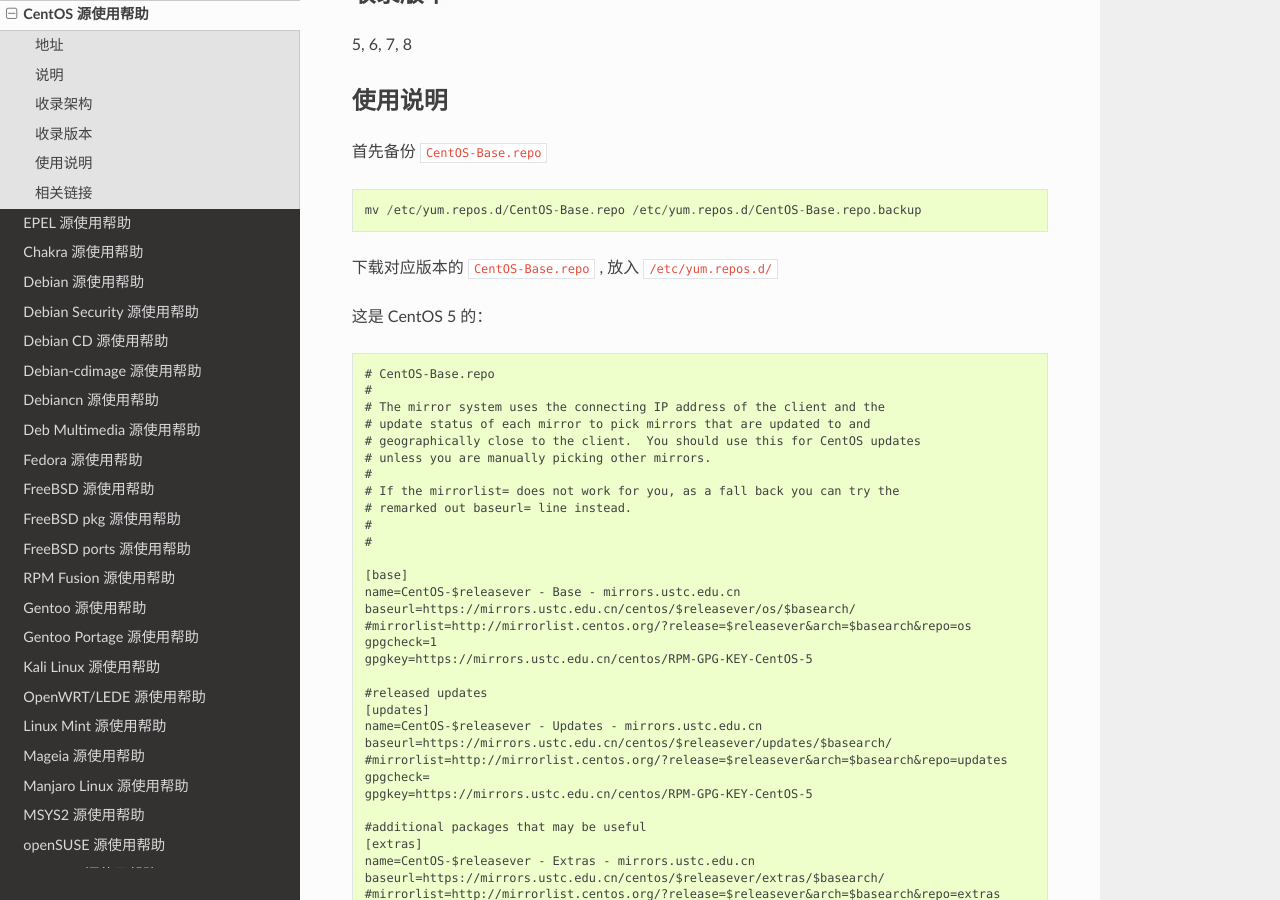
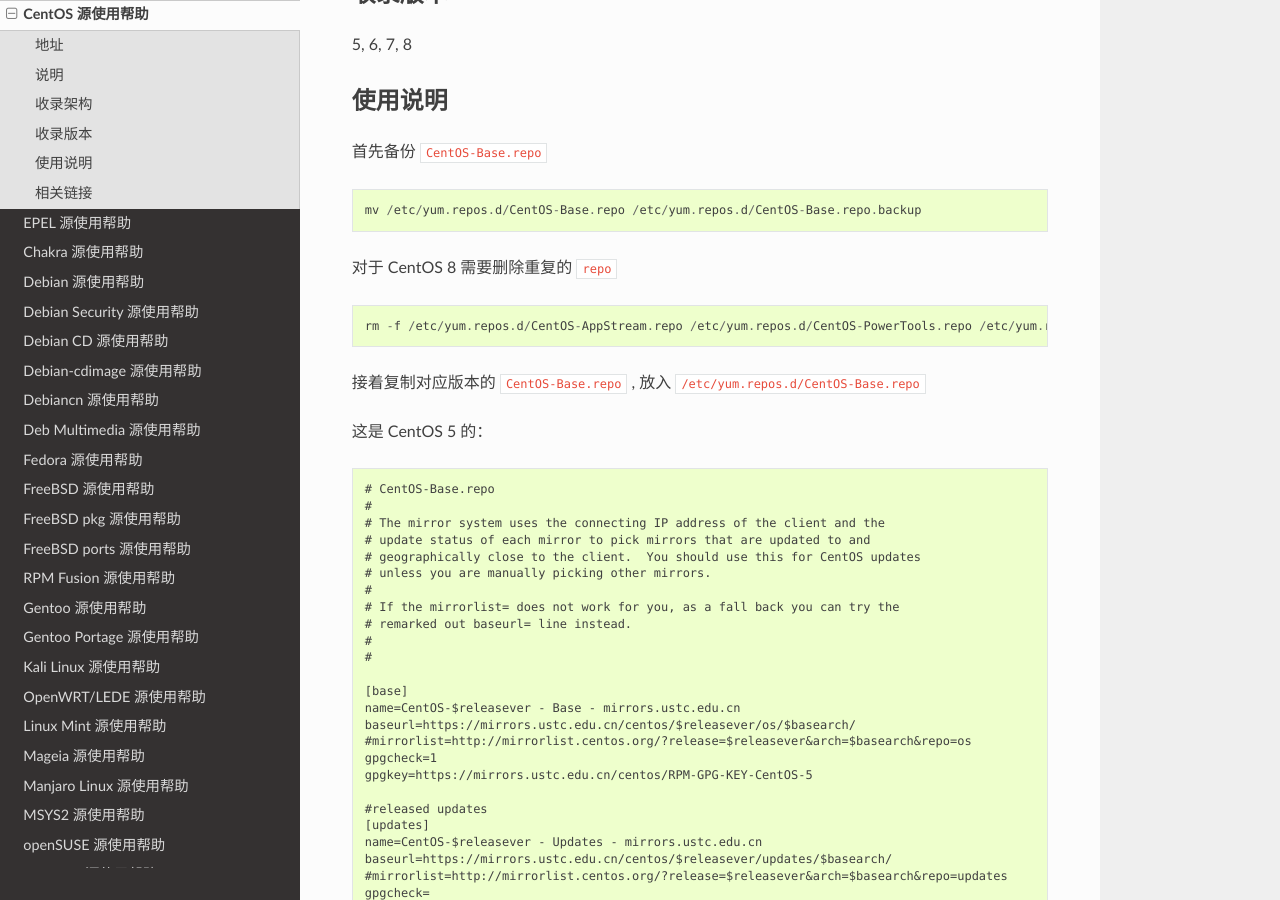
Before and after one commit to ustclug/mirrorhelp, a Sphinx documentation site: the page built from source/centos.rst, in a window 1280 px wide and 900 px high, scrolled down 515 px. Built offline with Sphinx 7.4.7 and the Read the Docs theme 2.0.0, drawn with Linux system fonts in a browser that asks for light colours; pages that are not in the unit, such as notebooks, are missing from menus.

Commit message:
修改centos8的说明和部分表述
CentOS8在有重复源的时候会弹出警告：
Repository AppStream is listed more than once in the configuration
Repository extras is listed more than once in the configuration
Repository PowerTools is listed more than once in the configuration
Repository centosplus is listed more than once in the configuration

```diff
--- a/source/centos.rst
+++ b/source/centos.rst
@@ -31,7 +31,13 @@
 
   mv /etc/yum.repos.d/CentOS-Base.repo /etc/yum.repos.d/CentOS-Base.repo.backup
 
-下载对应版本的 :file:`CentOS-Base.repo` , 放入 :file:`/etc/yum.repos.d/`
+对于 CentOS 8 需要删除重复的 :file:`repo`
+
+::
+
+  rm -f /etc/yum.repos.d/CentOS-AppStream.repo /etc/yum.repos.d/CentOS-PowerTools.repo /etc/yum.repos.d/CentOS-centosplus.repo /etc/yum.repos.d/CentOS-Extras.repo
+
+接着复制对应版本的 :file:`CentOS-Base.repo` , 放入 :file:`/etc/yum.repos.d/CentOS-Base.repo`
 
 这是 CentOS 5 的：
 
```
Also changed, not shown: other parts of source/centos.rst (+1 -1 lines).
